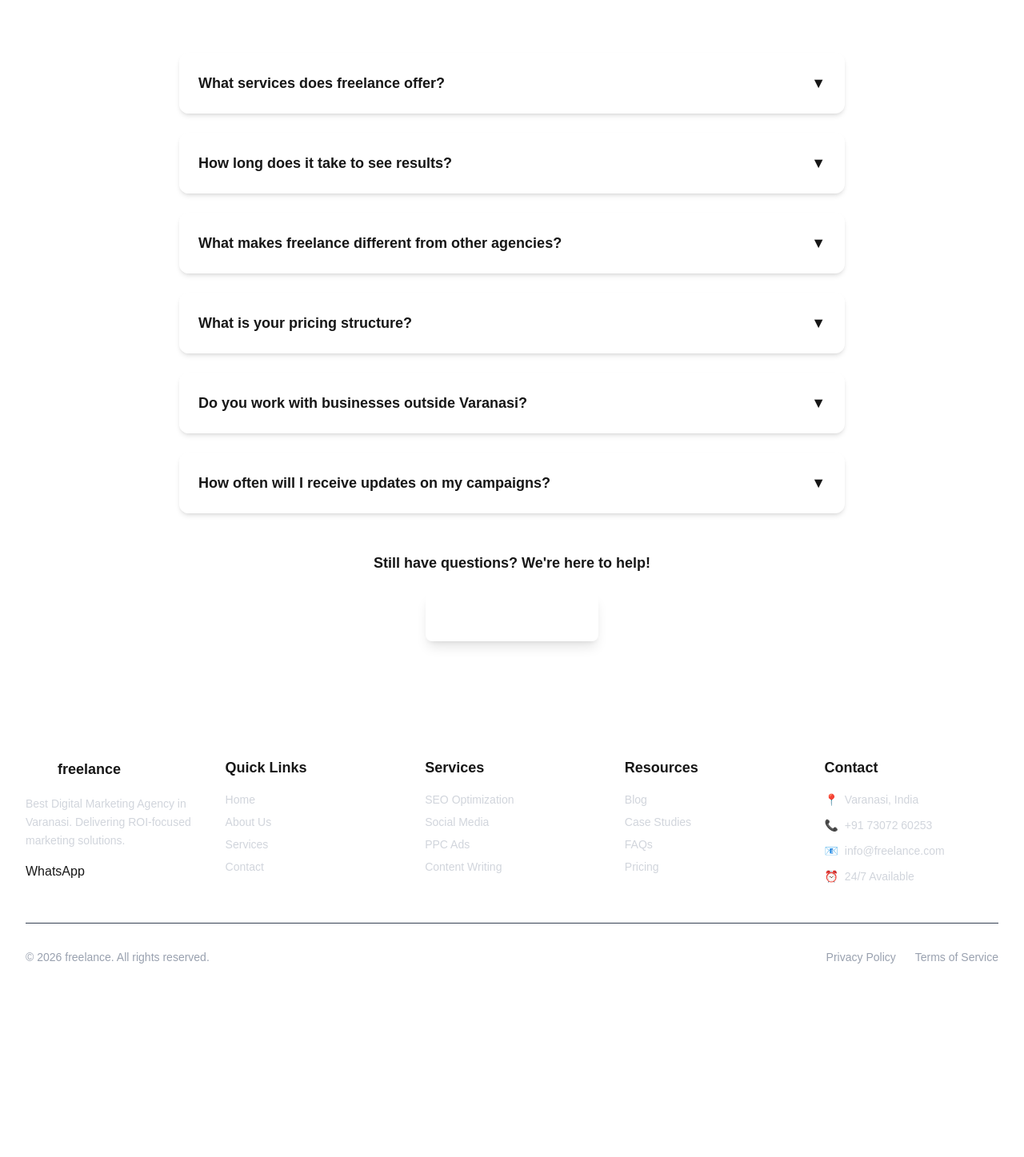
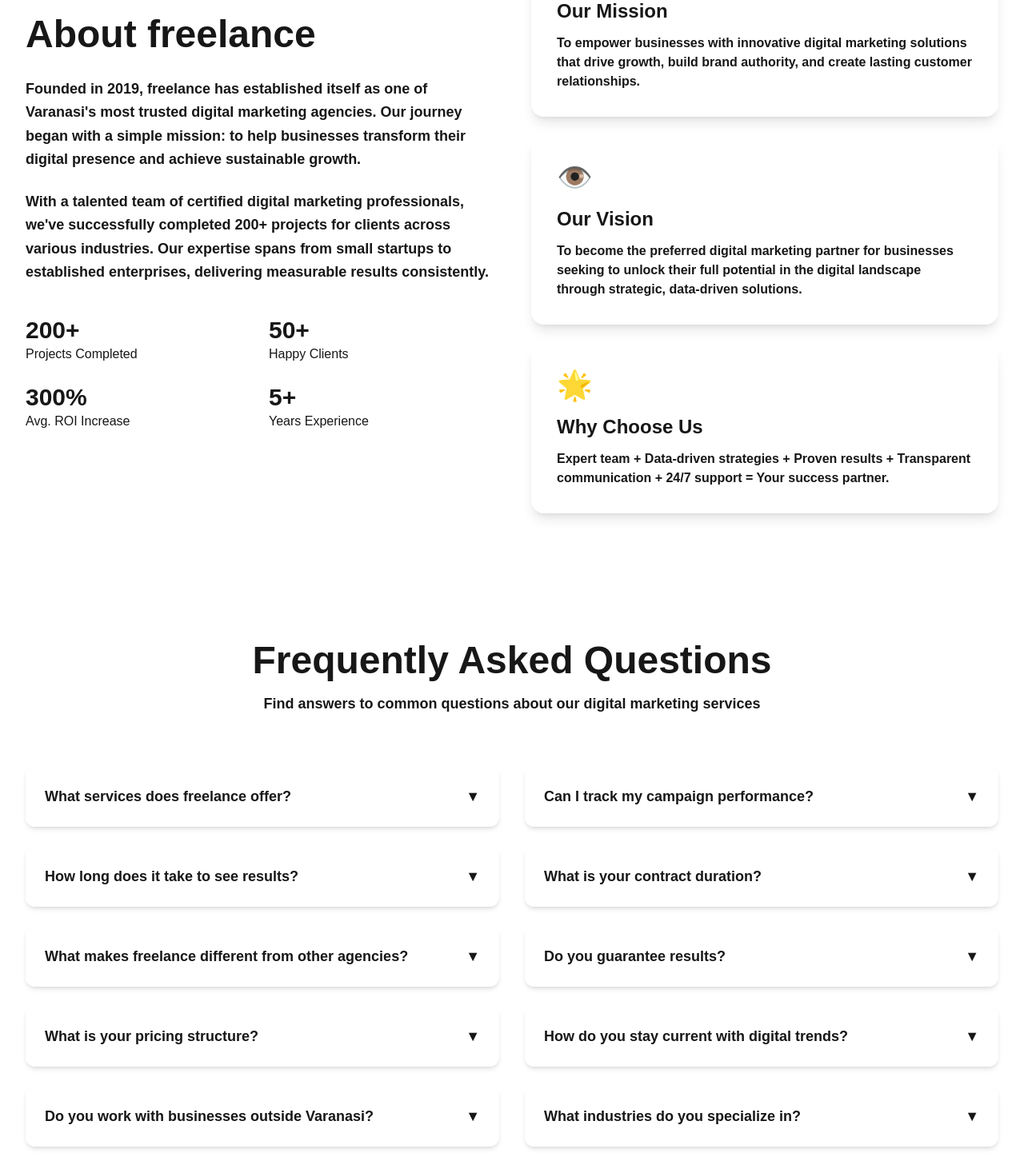
Before and after one commit to rohan-2004-web/freelancefirehub, a Next.js app: page / in a window 1280 px wide. Shown: the part 4583-6030 px from the top of the page at 80% size. Before the commit the page ends 5854 px from the top, so only its background shows below. Built offline with nearby package versions, Linux system fonts and the light colour scheme.

Commit message:
Add 12 FAQs in 2-column layout and About section below Core Values

```diff
--- a/app/page.tsx
+++ b/app/page.tsx
@@ -352,9 +352,74 @@ export default function Home() {
         </div>
       </section>
 
+      {/* About Section */}
+      <section className="py-20 bg-gradient-to-b from-primary-50 to-secondary-50">
+        <div className="max-w-7xl mx-auto px-4 sm:px-6 lg:px-8">
+          <div className="grid grid-cols-1 md:grid-cols-2 gap-12 items-center">
+            {/* Left Content */}
+            <div className="space-y-6">
+              <h2 className="text-4xl md:text-5xl font-bold text-primary-900 leading-tight">
+                About freelance
+              </h2>
+              <p className="text-primary-800 text-lg font-bold leading-relaxed">
+                Founded in 2019, freelance has established itself as one of Varanasi's most trusted digital marketing agencies. Our journey began with a simple mission: to help businesses transform their digital presence and achieve sustainable growth.
+              </p>
+              <p className="text-primary-800 text-lg font-bold leading-relaxed">
+                With a talented team of certified digital marketing professionals, we've successfully completed 200+ projects for clients across various industries. Our expertise spans from small startups to established enterprises, delivering measurable results consistently.
+              </p>
+              <div className="grid grid-cols-2 gap-6 pt-4">
+                <div>
+                  <div className="text-3xl font-bold text-secondary-600">200+</div>
+                  <p className="text-primary-700 font-medium">Projects Completed</p>
+                </div>
+                <div>
+                  <div className="text-3xl font-bold text-secondary-600">50+</div>
+                  <p className="text-primary-700 font-medium">Happy Clients</p>
+                </div>
+                <div>
+                  <div className="text-3xl font-bold text-secondary-600">300%</div>
+                  <p className="text-primary-700 font-medium">Avg. ROI Increase</p>
+                </div>
+                <div>
+                  <div className="text-3xl font-bold text-secondary-600">5+</div>
+                  <p className="text-primary-700 font-medium">Years Experience</p>
+                </div>
+              </div>
+            </div>
+
+            {/* Right Content - 3 Info Cards */}
+            <div className="space-y-6">
+              <div className="bg-gradient-to-br from-white to-primary-100 rounded-2xl p-8 shadow-lg hover:shadow-xl transition-all">
+                <div className="text-4xl mb-4">🎯</div>
+                <h3 className="text-2xl font-bold text-primary-900 mb-3">Our Mission</h3>
+                <p className="text-primary-800 font-bold">
+                  To empower businesses with innovative digital marketing solutions that drive growth, build brand authority, and create lasting customer relationships.
+                </p>
+              </div>
+
+              <div className="bg-gradient-to-br from-white to-secondary-100 rounded-2xl p-8 shadow-lg hover:shadow-xl transition-all">
+                <div className="text-4xl mb-4">👁️</div>
+                <h3 className="text-2xl font-bold text-primary-900 mb-3">Our Vision</h3>
+                <p className="text-primary-800 font-bold">
+                  To become the preferred digital marketing partner for businesses seeking to unlock their full potential in the digital landscape through strategic, data-driven solutions.
+                </p>
+              </div>
+
+              <div className="bg-gradient-to-br from-white to-primary-100 rounded-2xl p-8 shadow-lg hover:shadow-xl transition-all">
+                <div className="text-4xl mb-4">🌟</div>
+                <h3 className="text-2xl font-bold text-primary-900 mb-3">Why Choose Us</h3>
+                <p className="text-primary-800 font-bold">
+                  Expert team + Data-driven strategies + Proven results + Transparent communication + 24/7 support = Your success partner.
+                </p>
+              </div>
+            </div>
+          </div>
+        </div>
+      </section>
+
       {/* FAQ Section */}
       <section className="py-20 bg-gradient-to-b from-primary-50 to-secondary-50">
-        <div className="max-w-4xl mx-auto px-4 sm:px-6 lg:px-8">
+        <div className="max-w-7xl mx-auto px-4 sm:px-6 lg:px-8">
           <div className="text-center mb-16">
             <h2 className="text-4xl md:text-5xl font-bold text-primary-900 mb-4">
               Frequently Asked Questions
@@ -364,8 +429,10 @@ export default function Home() {
             </p>
           </div>
 
+          <div className="grid grid-cols-1 md:grid-cols-2 gap-8">
+            {/* Left Column - 6 FAQs */}
             <div className="space-y-6">
-            <details className="bg-gradient-to-r from-white to-primary-50 rounded-xl p-6 shadow-md cursor-pointer group">
+              <details className="bg-gradient-to-r from-white to-primary-50 rounded-xl p-6 shadow-md cursor-pointer group hover:shadow-lg transition-shadow">
                 <summary className="flex justify-between items-center font-bold text-primary-900 text-lg">
                   What services does freelance offer?
                   <span className="group-open:rotate-180 transition-transform">▼</span>
@@ -375,7 +442,7 @@ export default function Home() {
                 </p>
               </details>
 
-            <details className="bg-gradient-to-r from-white to-secondary-50 rounded-xl p-6 shadow-md cursor-pointer group">
+              <details className="bg-gradient-to-r from-white to-secondary-50 rounded-xl p-6 shadow-md cursor-pointer group hover:shadow-lg transition-shadow">
                 <summary className="flex justify-between items-center font-bold text-primary-900 text-lg">
                   How long does it take to see results?
                   <span className="group-open:rotate-180 transition-transform">▼</span>
@@ -385,7 +452,7 @@ export default function Home() {
                 </p>
               </details>
 
-            <details className="bg-gradient-to-r from-white to-primary-50 rounded-xl p-6 shadow-md cursor-pointer group">
+              <details className="bg-gradient-to-r from-white to-primary-50 rounded-xl p-6 shadow-md cursor-pointer group hover:shadow-lg transition-shadow">
                 <summary className="flex justify-between items-center font-bold text-primary-900 text-lg">
                   What makes freelance different from other agencies?
                   <span className="group-open:rotate-180 transition-transform">▼</span>
@@ -395,7 +462,7 @@ export default function Home() {
                 </p>
               </details>
 
-            <details className="bg-gradient-to-r from-white to-secondary-50 rounded-xl p-6 shadow-md cursor-pointer group">
+              <details className="bg-gradient-to-r from-white to-secondary-50 rounded-xl p-6 shadow-md cursor-pointer group hover:shadow-lg transition-shadow">
                 <summary className="flex justify-between items-center font-bold text-primary-900 text-lg">
                   What is your pricing structure?
                   <span className="group-open:rotate-180 transition-transform">▼</span>
@@ -405,7 +472,7 @@ export default function Home() {
                 </p>
               </details>
 
-            <details className="bg-gradient-to-r from-white to-primary-50 rounded-xl p-6 shadow-md cursor-pointer group">
+              <details className="bg-gradient-to-r from-white to-primary-50 rounded-xl p-6 shadow-md cursor-pointer group hover:shadow-lg transition-shadow">
                 <summary className="flex justify-between items-center font-bold text-primary-900 text-lg">
                   Do you work with businesses outside Varanasi?
                   <span className="group-open:rotate-180 transition-transform">▼</span>
@@ -415,7 +482,7 @@ export default function Home() {
                 </p>
               </details>
 
-            <details className="bg-gradient-to-r from-white to-secondary-50 rounded-xl p-6 shadow-md cursor-pointer group">
+              <details className="bg-gradient-to-r from-white to-secondary-50 rounded-xl p-6 shadow-md cursor-pointer group hover:shadow-lg transition-shadow">
                 <summary className="flex justify-between items-center font-bold text-primary-900 text-lg">
                   How often will I receive updates on my campaigns?
                   <span className="group-open:rotate-180 transition-transform">▼</span>
@@ -424,6 +491,70 @@ export default function Home() {
                   You'll have 24/7 access to your account dashboard for real-time data. Additionally, we provide weekly updates, monthly detailed reports, and quarterly strategy reviews with your dedicated account manager.
                 </p>
               </details>
+            </div>
+
+            {/* Right Column - 6 FAQs */}
+            <div className="space-y-6">
+              <details className="bg-gradient-to-r from-white to-primary-50 rounded-xl p-6 shadow-md cursor-pointer group hover:shadow-lg transition-shadow">
+                <summary className="flex justify-between items-center font-bold text-primary-900 text-lg">
+                  Can I track my campaign performance?
+                  <span className="group-open:rotate-180 transition-transform">▼</span>
+                </summary>
+                <p className="text-primary-800 font-bold mt-4">
+                  Absolutely! We provide comprehensive tracking and analytics dashboards for all campaigns. You can monitor KPIs in real-time, from traffic and conversions to ROI and customer acquisition costs. Full transparency is our commitment.
+                </p>
+              </details>
+
+              <details className="bg-gradient-to-r from-white to-secondary-50 rounded-xl p-6 shadow-md cursor-pointer group hover:shadow-lg transition-shadow">
+                <summary className="flex justify-between items-center font-bold text-primary-900 text-lg">
+                  What is your contract duration?
+                  <span className="group-open:rotate-180 transition-transform">▼</span>
+                </summary>
+                <p className="text-primary-800 font-bold mt-4">
+                  We offer flexible contract options ranging from project-based engagements to monthly retainers. Most clients benefit from ongoing partnerships for sustained growth. Discuss your specific needs during the consultation.
+                </p>
+              </details>
+
+              <details className="bg-gradient-to-r from-white to-primary-50 rounded-xl p-6 shadow-md cursor-pointer group hover:shadow-lg transition-shadow">
+                <summary className="flex justify-between items-center font-bold text-primary-900 text-lg">
+                  Do you guarantee results?
+                  <span className="group-open:rotate-180 transition-transform">▼</span>
+                </summary>
+                <p className="text-primary-800 font-bold mt-4">
+                  While no agency can guarantee specific results due to market variables, we guarantee our effort and expertise. Our track record shows consistent ROI improvement across all client sectors. We focus on measurable outcomes that matter to your business.
+                </p>
+              </details>
+
+              <details className="bg-gradient-to-r from-white to-secondary-50 rounded-xl p-6 shadow-md cursor-pointer group hover:shadow-lg transition-shadow">
+                <summary className="flex justify-between items-center font-bold text-primary-900 text-lg">
+                  How do you stay current with digital trends?
+                  <span className="group-open:rotate-180 transition-transform">▼</span>
+                </summary>
+                <p className="text-primary-800 font-bold mt-4">
+                  Our team continuously trains on the latest digital marketing tools, algorithms, and strategies. We attend industry conferences, participate in certification programs, and stay updated with platform changes to ensure your campaigns are always ahead of the curve.
+                </p>
+              </details>
+
+              <details className="bg-gradient-to-r from-white to-primary-50 rounded-xl p-6 shadow-md cursor-pointer group hover:shadow-lg transition-shadow">
+                <summary className="flex justify-between items-center font-bold text-primary-900 text-lg">
+                  What industries do you specialize in?
+                  <span className="group-open:rotate-180 transition-transform">▼</span>
+                </summary>
+                <p className="text-primary-800 font-bold mt-4">
+                  We work with diverse industries including E-commerce, Tech Startups, Real Estate, Health & Wellness, Education, Finance, and Local Businesses. Our versatile approach means we bring valuable insights across sectors and markets.
+                </p>
+              </details>
+
+              <details className="bg-gradient-to-r from-white to-secondary-50 rounded-xl p-6 shadow-md cursor-pointer group hover:shadow-lg transition-shadow">
+                <summary className="flex justify-between items-center font-bold text-primary-900 text-lg">
+                  How do I get started with freelance?
+                  <span className="group-open:rotate-180 transition-transform">▼</span>
+                </summary>
+                <p className="text-primary-800 font-bold mt-4">
+                  Simply contact us through our website or call us directly. We'll schedule a free consultation to understand your business goals, current marketing efforts, and challenges. From there, we'll create a customized strategy and proposal tailored to your needs.
+                </p>
+              </details>
+            </div>
           </div>
 
           <div className="mt-12 text-center">
```
Lines whose indentation alone changed are shown as unchanged.
